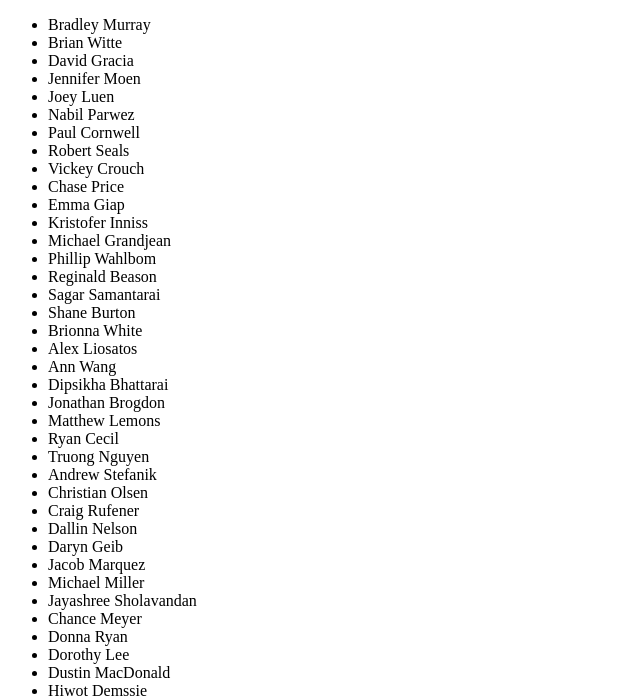
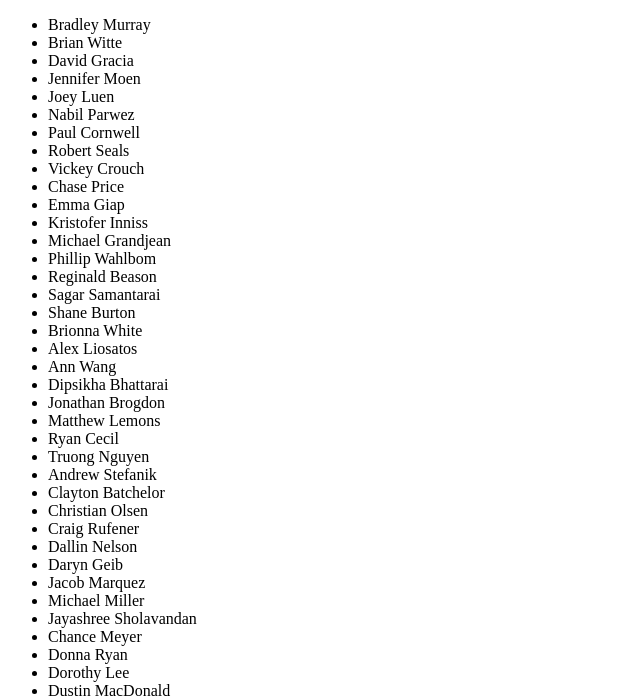
Before and after one commit to jacarmouche08/cfs-studentproject, a plain HTML site: page students.html in a window 1280 px wide. Shown: the part 131-828 px from the top of the page, without its empty margins (0-640 px from the left). Drawn offline with Linux system fonts and the light colour scheme.

Commit message:
Adding my Name
My name is Clayton Batchelor

```diff
--- a/students.html
+++ b/students.html
@@ -37,6 +37,7 @@
         <li>Ryan Cecil</li>
         <li>Truong Nguyen</li>
         <li>Andrew Stefanik</li>
+        <li>Clayton Batchelor</li>
         <li>Christian Olsen</li>
         <li>Craig Rufener</li>
         <li>Dallin Nelson</li>
```
